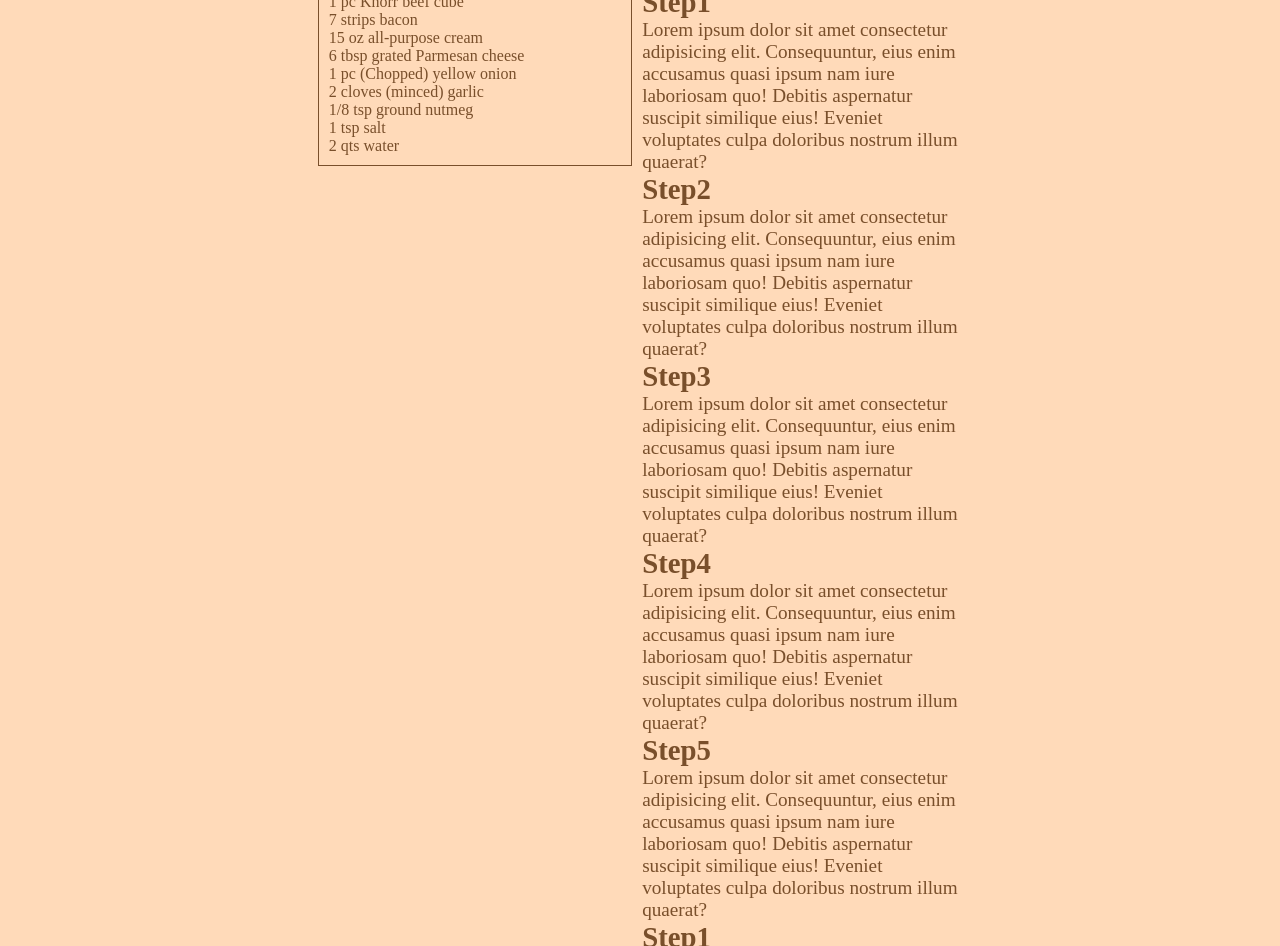
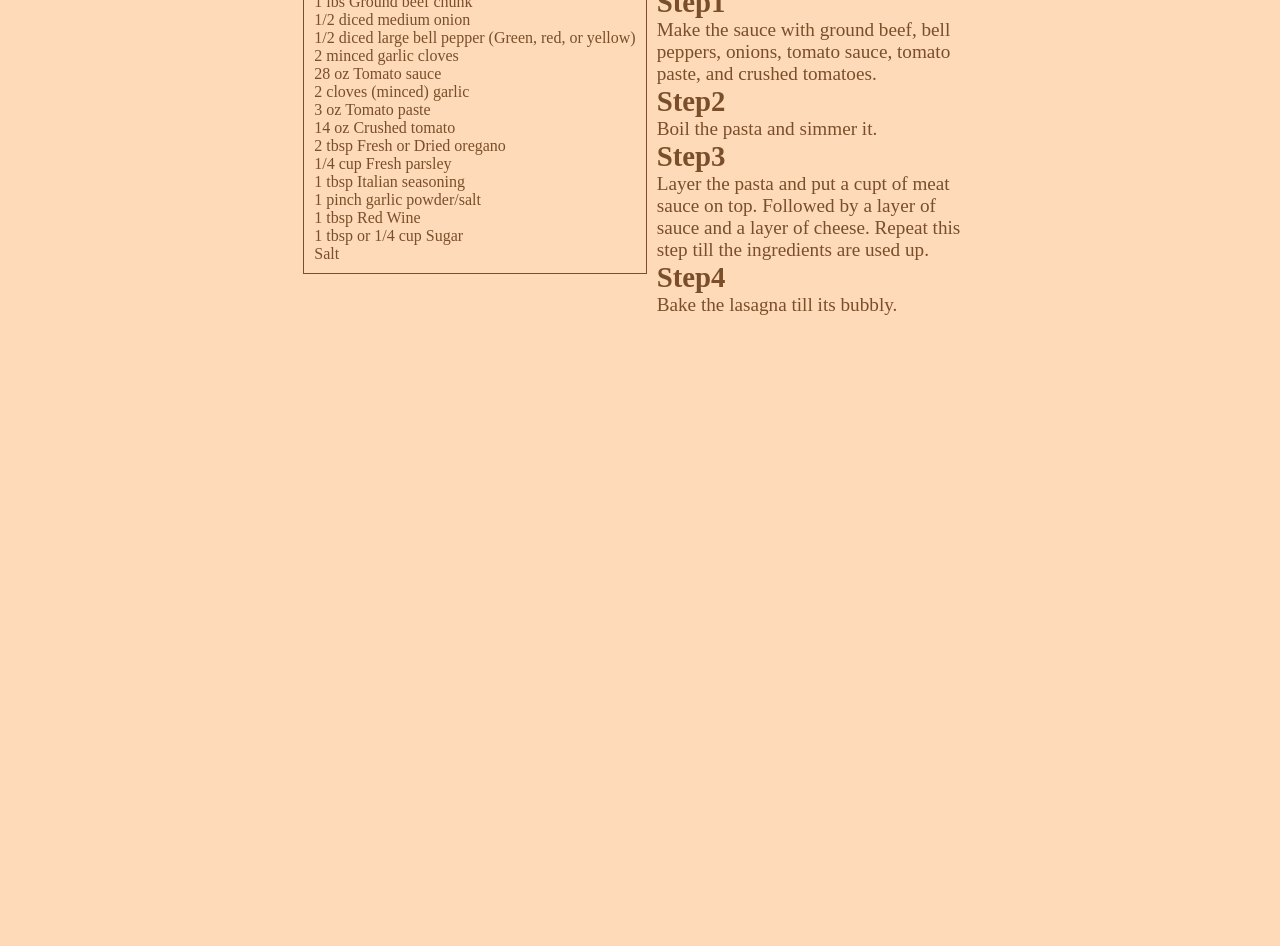
Before and after one commit to OverLuked/OdinRecipes, a plain HTML site: page recipes/lasagna.html in a window 1280 px wide. Shown: the part 617-1563 px from the top of the page. After the commit the page ends 933 px from the top, so only its background shows below. Drawn offline with Linux system fonts and the light colour scheme.

Commit message:
fix lasagna recipe

```diff
--- a/recipes/lasagna.html
+++ b/recipes/lasagna.html
@@ -12,15 +12,14 @@
     </div>
     <div class="container content">
         <div class="sub-head-container">
-            <img src ="https://upload.wikimedia.org/wikipedia/commons/thumb/3/33/Espaguetis_carbonara.jpg/1200px-Espaguetis_carbonara.jpg" alt="lasagna">
+            <img src ="https://thecozycook.com/wp-content/uploads/2022/04/Lasagna-Recipe-f-480x270.jpg" alt="lasagna">
             <div class="description">
                 <div class="title">
                     <h1>Lasagna</h1>
                 </div>
                 <div class="information">
                     <p>
-                        A filipino carbonara is different from the traditional carbonara as it is richer and creamier
-                        than the traditional carbonara. The filipino carbonara is more similar to that of a pasta alfredo with bacon.
+                        Lasagna is a classic recipe made with a meat sauce as its base with a layer of noodes and cheese.
                     </p>
                 </div>
             </div>
@@ -34,16 +33,22 @@
                     <h2>Ingredients</h2>
                 </div>
                 <ul>
-                    <li>3/4 lb. spaghetti</li>
-                    <li>1 pc Knorr beef cube</li>
-                    <li>7 strips bacon</li>
-                    <li>15 oz all-purpose cream</li>
-                    <li>6 tbsp grated Parmesan cheese</li>
-                    <li>1 pc (Chopped) yellow onion</li>
+                    <li>2 tsp Extra virgin olive oil</li>
+                    <li>1 lbs Ground beef chunk</li>
+                    <li>1/2 diced medium onion</li>
+                    <li>1/2 diced large bell pepper (Green, red, or yellow)</li>
+                    <li>2 minced garlic cloves</li>
+                    <li>28 oz Tomato sauce</li>
                     <li>2 cloves (minced) garlic</li>
-                    <li>1/8 tsp ground nutmeg</li>
-                    <li>1 tsp salt</li>
-                    <li>2 qts water</li>
+                    <li>3 oz Tomato paste</li>
+                    <li>14 oz Crushed tomato</li>
+                    <li>2 tbsp Fresh or Dried oregano</li>
+                    <li>1/4 cup Fresh parsley</li>
+                    <li>1 tbsp Italian seasoning</li>
+                    <li>1 pinch garlic powder/salt</li>
+                    <li>1 tbsp Red Wine</li>
+                    <li>1 tbsp or 1/4 cup Sugar</li>
+                    <li>Salt</li>
                 </ul>
             </div>
             <div class="steps">
@@ -53,39 +58,19 @@
                 <div class="information">
                     <h2>Step1</h2>
                     <p>
-                        Lorem ipsum dolor sit amet consectetur adipisicing elit. Consequuntur, eius enim accusamus quasi ipsum nam iure laboriosam quo! Debitis aspernatur suscipit similique eius! Eveniet voluptates culpa doloribus nostrum illum quaerat?
+                        Make the sauce with ground beef, bell peppers, onions, tomato sauce, tomato paste, and crushed tomatoes.
                     </p>
                     <h2>Step2</h2>
                     <p>
-                        Lorem ipsum dolor sit amet consectetur adipisicing elit. Consequuntur, eius enim accusamus quasi ipsum nam iure laboriosam quo! Debitis aspernatur suscipit similique eius! Eveniet voluptates culpa doloribus nostrum illum quaerat?
+                        Boil the pasta and simmer it.
                     </p>
                     <h2>Step3</h2>
                     <p>
-                        Lorem ipsum dolor sit amet consectetur adipisicing elit. Consequuntur, eius enim accusamus quasi ipsum nam iure laboriosam quo! Debitis aspernatur suscipit similique eius! Eveniet voluptates culpa doloribus nostrum illum quaerat?
+                        Layer the pasta and put a cupt of meat sauce on top. Followed by a layer of sauce and a layer of cheese. Repeat this step till the ingredients are used up.
                     </p>
                     <h2>Step4</h2>
                     <p>
-                        Lorem ipsum dolor sit amet consectetur adipisicing elit. Consequuntur, eius enim accusamus quasi ipsum nam iure laboriosam quo! Debitis aspernatur suscipit similique eius! Eveniet voluptates culpa doloribus nostrum illum quaerat?
-                    </p>
-                    <h2>Step5</h2>
-                    <p>
-                        Lorem ipsum dolor sit amet consectetur adipisicing elit. Consequuntur, eius enim accusamus quasi ipsum nam iure laboriosam quo! Debitis aspernatur suscipit similique eius! Eveniet voluptates culpa doloribus nostrum illum quaerat?
-                    </p>
-                    <h2>Step1</h2>
-                    <p>
-                        Lorem ipsum dolor sit amet consectetur adipisicing elit. Consequuntur, eius enim accusamus quasi ipsum nam iure laboriosam quo! Debitis aspernatur suscipit similique eius! Eveniet voluptates culpa doloribus nostrum illum quaerat?
-                    </p>
-                    <h2>Step1</h2>
-                    <p>
-                        Lorem ipsum dolor sit amet consectetur adipisicing elit. Consequuntur, eius enim accusamus quasi ipsum nam iure laboriosam quo! Debitis aspernatur suscipit similique eius! Eveniet voluptates culpa doloribus nostrum illum quaerat?
-                    </p>
-                    <h2>Step1</h2>
-                    <p>
-                        Lorem ipsum dolor sit amet consectetur adipisicing elit. Consequuntur, eius enim accusamus quasi ipsum nam iure laboriosam quo! Debitis aspernatur suscipit similique eius! Eveniet voluptates culpa doloribus nostrum illum quaerat?
-                    </p>
-                    <h2>Step1</h2>
-                    <p>
-                        Lorem ipsum dolor sit amet consectetur adipisicing elit. Consequuntur, eius enim accusamus quasi ipsum nam iure laboriosam quo! Debitis aspernatur suscipit similique eius! Eveniet voluptates culpa doloribus nostrum illum quaerat?
+                        Bake the lasagna till its bubbly.
                     </p>
                 </div>
             </div>
```
